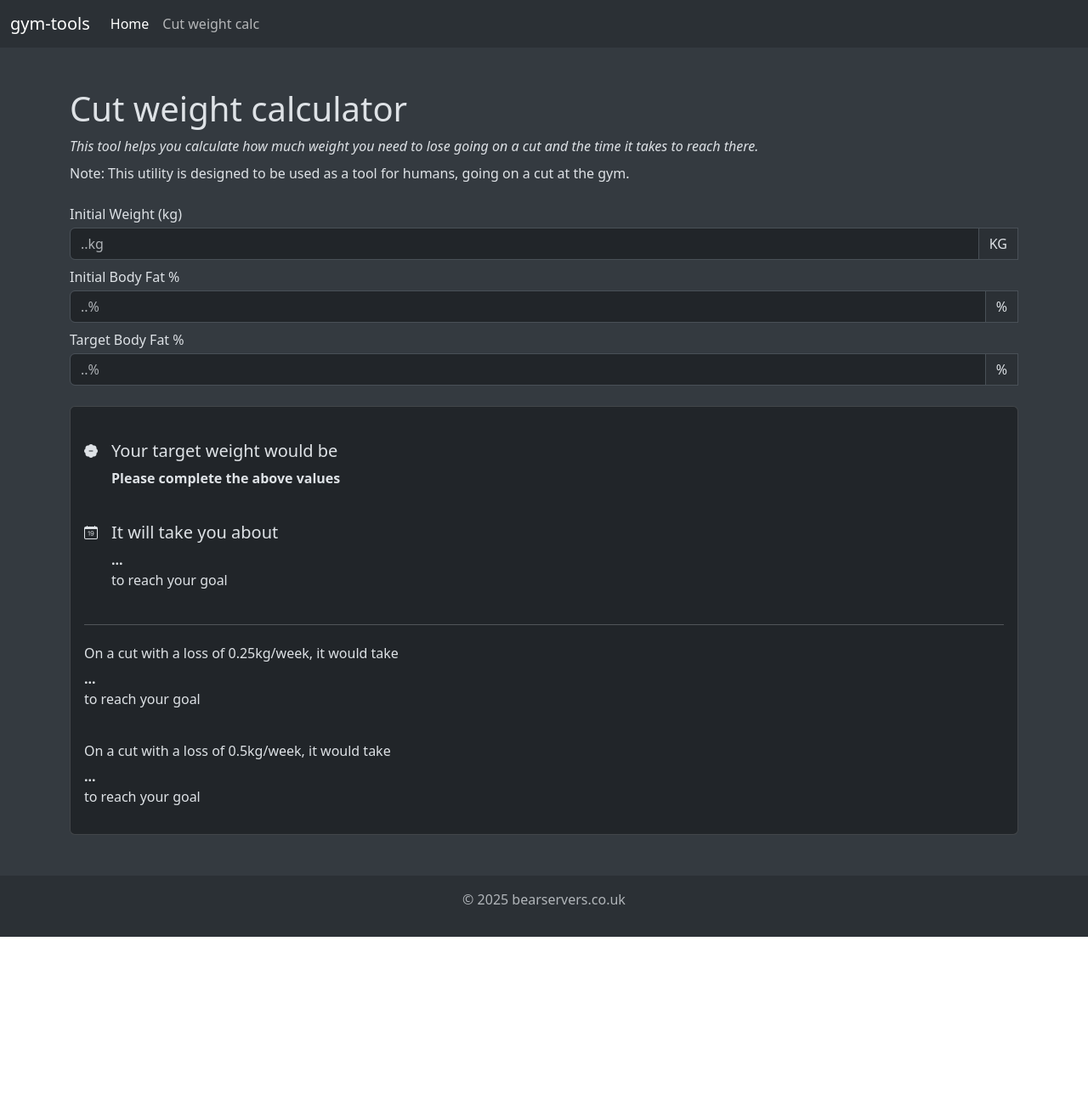
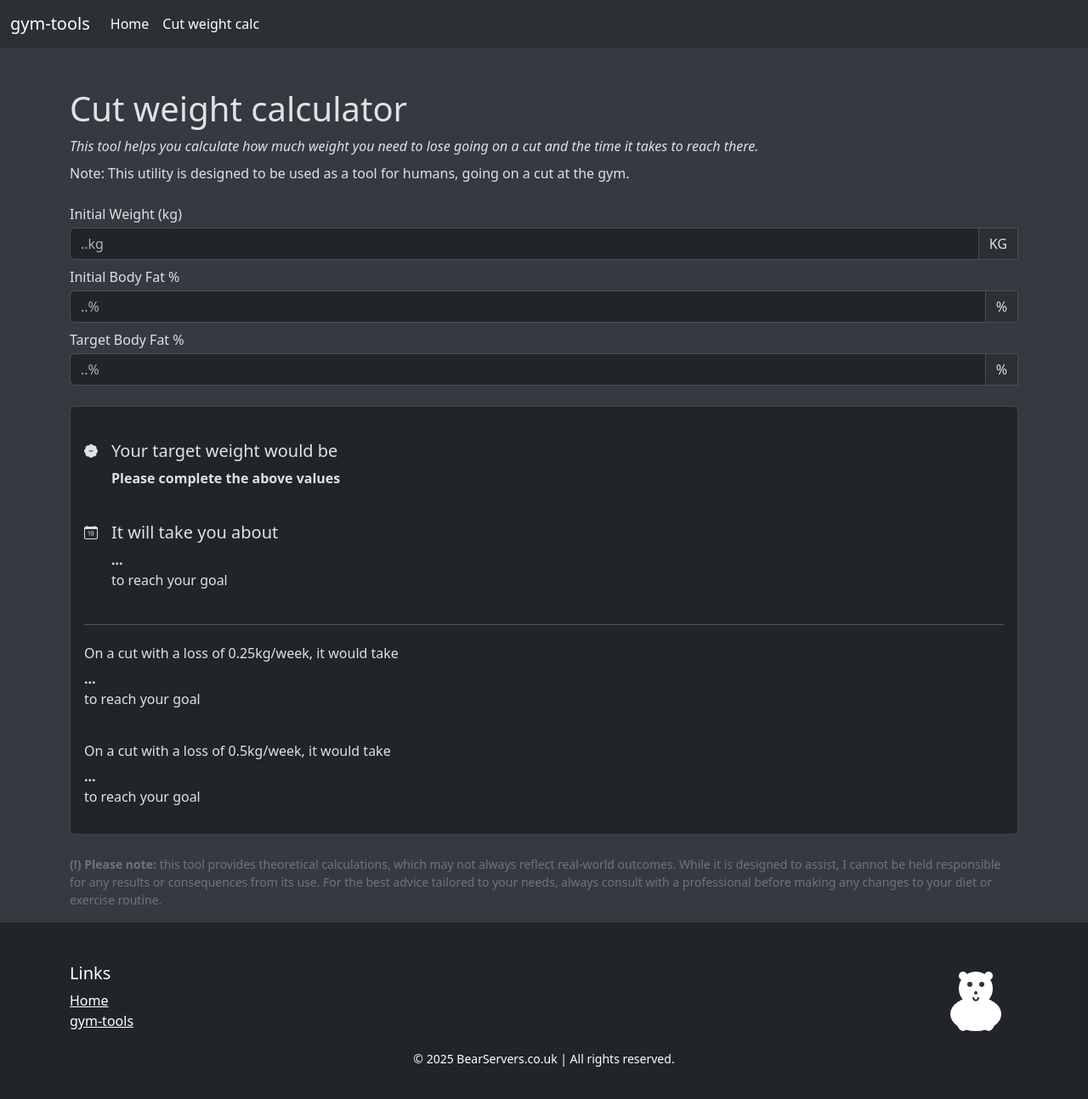
Before and after one commit to highpolarbear/bearservers-site-react, a React (Vite) app: page /gym-tools/weight-cut in a window 1280 px wide. Shown: the top 1294 px of the page at 85% size. Before the commit the page ends 1103 px from the top, so only its background shows below. Built offline with nearby package versions, Linux system fonts and the light colour scheme.

Commit message:
update: refac + componentise + gym-tools homepage

```diff
--- a/src/App.tsx
+++ b/src/App.tsx
@@ -1,8 +1,10 @@
 import "bootstrap/dist/css/bootstrap.css";
+import "bootstrap/dist/js/bootstrap.bundle.js";
 import "bootstrap-icons/font/bootstrap-icons.css";
 import { BrowserRouter, Route, Routes } from "react-router-dom";
 import HomePage from "./pages/Homepage/Homepage";
 import WeightCutPage from "./pages/gymTools/WeightCutPage";
+import GymToolsHomePage from "./pages/gymTools/gymTools";
 
 function App() {
   return (
@@ -10,7 +12,7 @@ function App() {
       <Routes>
         <Route path="/" element={<HomePage />} />
         <Route path="/gym-tools">
-          <Route index element={<HomePage />} />
+          <Route index element={<GymToolsHomePage />} />
           <Route path="weight-cut" element={<WeightCutPage />} />
           <Route path="weight-cut.html" element={<WeightCutPage />} />
         </Route>
--- /dev/null
+++ b/src/components/Footer.tsx
@@ -0,0 +1,43 @@
+import polarBearSvg from "../assets/polar_bear.svg";
+
+const Footer = () => {
+  return (
+    <footer className="bg-dark text-white py-5 mt-3">
+      <div className="container">
+        <div className="row">
+          <div className="col-md-4">
+            <h5>Links</h5>
+            <ul className="list-unstyled">
+              <li>
+                <a href="/" className="text-white">
+                  Home
+                </a>
+              </li>
+              <li>
+                <a href="/gym-tools" className="text-white">
+                  gym-tools
+                </a>
+              </li>
+            </ul>
+          </div>
+          <div className="col-md-4">
+            <br />
+          </div>
+          <div className="col-md-4">
+            <img
+              src={polarBearSvg}
+              alt="polar bear"
+              className="img-fluid float-end"
+              width="100"
+            />
+          </div>
+        </div>
+        <div className="text-center">
+          <small>&copy; 2025 BearServers.co.uk | All rights reserved.</small>
+        </div>
+      </div>
+    </footer>
+  );
+};
+
+export default Footer;
--- /dev/null
+++ b/src/components/NavBar.tsx
@@ -0,0 +1,47 @@
+import { LinkDef } from "../templates/types";
+
+interface NavBarProps {
+  title: string;
+  links: LinkDef[];
+}
+
+const NavBar = ({ title, links }: NavBarProps) => {
+  return (
+    <nav className="navbar navbar-expand-lg bg-body-tertiary">
+      <div className="container-fluid">
+        <a className="navbar-brand" href="#">
+          {title || "BearServers"}
+        </a>
+        <button
+          className="navbar-toggler"
+          type="button"
+          data-bs-toggle="collapse"
+          data-bs-target="#navbarNav"
+          aria-controls="navbarNav"
+          aria-expanded="false"
+          aria-label="Toggle navigation"
+        >
+          <span className="navbar-toggler-icon"></span>
+        </button>
+        <div className="collapse navbar-collapse" id="navbarNav">
+          <ul className="navbar-nav">
+            {links &&
+              links.map((link) => (
+                <li className="nav-item" key={link.href}>
+                  <a
+                    className="nav-link active"
+                    aria-current={link.isCurrent ? "page" : undefined}
+                    href={link.href}
+                  >
+                    {link.title}
+                  </a>
+                </li>
+              ))}
+          </ul>
+        </div>
+      </div>
+    </nav>
+  );
+};
+
+export default NavBar;
--- a/src/pages/gymTools/WeightCutPage.tsx
+++ b/src/pages/gymTools/WeightCutPage.tsx
@@ -5,6 +5,7 @@ import {
   useEffect,
   useState,
 } from "react";
+import GymToolsBase from "../../templates/GymToolsBase";
 
 const WeightCutPage = () => {
   const [hasEdit, setHasEdit] = useState<boolean>(false);
@@ -79,50 +80,16 @@ const WeightCutPage = () => {
   };
 
   return (
-    <div data-bs-theme="dark">
-      <div className="bg-light-subtle text-body">
-        <nav className="navbar navbar-expand-lg bg-body-tertiary">
-          <div className="container-fluid">
-            <a className="navbar-brand" href="#">
-              gym-tools
-            </a>
-            <button
-              className="navbar-toggler"
-              type="button"
-              data-bs-toggle="collapse"
-              data-bs-target="#navbarNav"
-              aria-controls="navbarNav"
-              aria-expanded="false"
-              aria-label="Toggle navigation"
-            >
-              <span className="navbar-toggler-icon"></span>
-            </button>
-            <div className="collapse navbar-collapse" id="navbarNav">
-              <ul className="navbar-nav">
-                <li className="nav-item">
-                  <a className="nav-link active" href="/">
-                    Home
-                  </a>
-                </li>
-                <li className="nav-item active">
-                  <a className="nav-link" aria-current="page" href="#">
-                    Cut weight calc
-                  </a>
-                </li>
-              </ul>
-            </div>
-          </div>
-        </nav>
-        <div className="container mt-5">
+    <GymToolsBase path="/gym-tools/weight-cut">
       <h1>Cut weight calculator</h1>
 
       <p className="fst-italic mb-2">
-            This tool helps you calculate how much weight you need to lose going
-            on a cut and the time it takes to reach there.
+        This tool helps you calculate how much weight you need to lose going on
+        a cut and the time it takes to reach there.
       </p>
       <p className="font-weight-lighter font-italic">
-            Note: This utility is designed to be used as a tool for humans,
-            going on a cut at the gym.
+        Note: This utility is designed to be used as a tool for humans, going on
+        a cut at the gym.
       </p>
 
       <div className="form-group mt-4">
@@ -140,9 +107,7 @@ const WeightCutPage = () => {
             onChange={(e) => handleInput(e, setInitWeight)}
           />
           <span className="input-group-text">KG</span>
-              <div className="invalid-feedback">
-                Please enter a valid weight
-              </div>
+          <div className="invalid-feedback">Please enter a valid weight</div>
         </div>
       </div>
 
@@ -250,17 +215,15 @@ const WeightCutPage = () => {
           <p>to reach your goal</p>
         </div>
       </div>
-        </div>
-
-        <footer className="bd-footer py-1 py-md-3 mt-5 bg-body-tertiary">
-          <div className="container text-body-secondary">
-            <div className="row text-center">
-              <p>&copy; 2025 bearservers.co.uk</p>
-            </div>
-          </div>
-        </footer>
-      </div>
-    </div>
+      <p className="small text-secondary">
+        <strong>(!) Please note:</strong> this tool provides theoretical
+        calculations, which may not always reflect real-world outcomes. While it
+        is designed to assist, I cannot be held responsible for any results or
+        consequences from its use. For the best advice tailored to your needs,
+        always consult with a professional before making any changes to your
+        diet or exercise routine.
+      </p>
+    </GymToolsBase>
   );
 };
 
--- /dev/null
+++ b/src/pages/gymTools/gymTools.tsx
@@ -0,0 +1,29 @@
+import GymToolsBase from "../../templates/GymToolsBase";
+
+const GymToolsHomePage = () => {
+  return (
+    <GymToolsBase path="/gym-tools">
+      <div className="container mb-5">
+        <h2 className="">Gym tools</h2>
+        <p className="mb-4">Gym tools making gym easier for the bros</p>
+        <div className="card">
+          <div className="card-body">
+            <h5 className="card-title">
+              I'm cutting: <strong>Cut weight calculator</strong>
+            </h5>
+            <p className="card-text">
+              Calculate how long it takes to reach your desired body fat %
+              goals, how much you'd theoretically weight post-cut, and how long
+              it would take
+            </p>
+            <a href="/gym-tools/weight-cut" className="btn btn-primary">
+              Cut weight calculator
+            </a>
+          </div>
+        </div>
+      </div>
+    </GymToolsBase>
+  );
+};
+
+export default GymToolsHomePage;
--- /dev/null
+++ b/src/templates/GymToolsBase.tsx
@@ -0,0 +1,34 @@
+import { ReactNode } from "react";
+import PageBase from "./PageBase";
+import { LinkDef } from "./types";
+
+const GymToolsBase = ({
+  title,
+  path,
+  children,
+}: {
+  title?: string;
+  path: string;
+  children?: ReactNode;
+}) => {
+  const links: LinkDef[] = [
+    {
+      title: "Home",
+      href: "/gym-tools",
+      isCurrent: path === "/gym-tools",
+    },
+    {
+      title: "Cut weight calc",
+      href: "/gym-tools/weight-cut",
+      isCurrent: path === "/weight-cut",
+    },
+  ];
+
+  return (
+    <PageBase title={title || "gym-tools"} links={links}>
+      {children}
+    </PageBase>
+  );
+};
+
+export default GymToolsBase;
--- /dev/null
+++ b/src/templates/PageBase.tsx
@@ -0,0 +1,39 @@
+import { ReactNode } from "react";
+import { LinkDef } from "./types";
+import NavBar from "../components/NavBar";
+import Footer from "../components/Footer";
+
+interface PageBaseProps {
+  title: string;
+  links: LinkDef[];
+  theme?: string;
+  fluid?: boolean;
+  children?: ReactNode;
+}
+
+const PageBase = ({
+  title,
+  links,
+  theme,
+  fluid = false,
+  children,
+}: PageBaseProps) => {
+  const fluidCssClass = fluid ? "-fluid" : "";
+
+  return (
+    <body data-bs-theme={theme || "dark"}>
+      <div className="bg-light-subtle text-body">
+        {/* Nav */}
+        <NavBar title={title || "BearServers"} links={links} />
+
+        {/* Main content */}
+        <div className={`container${fluidCssClass} mt-5`}>{children}</div>
+
+        {/* Footer */}
+        <Footer />
+      </div>
+    </body>
+  );
+};
+
+export default PageBase;
--- /dev/null
+++ b/src/templates/types.tsx
@@ -0,0 +1,5 @@
+export type LinkDef = {
+  title: string;
+  href: string;
+  isCurrent: boolean;
+};
```
Lines whose indentation alone changed are shown as unchanged.
